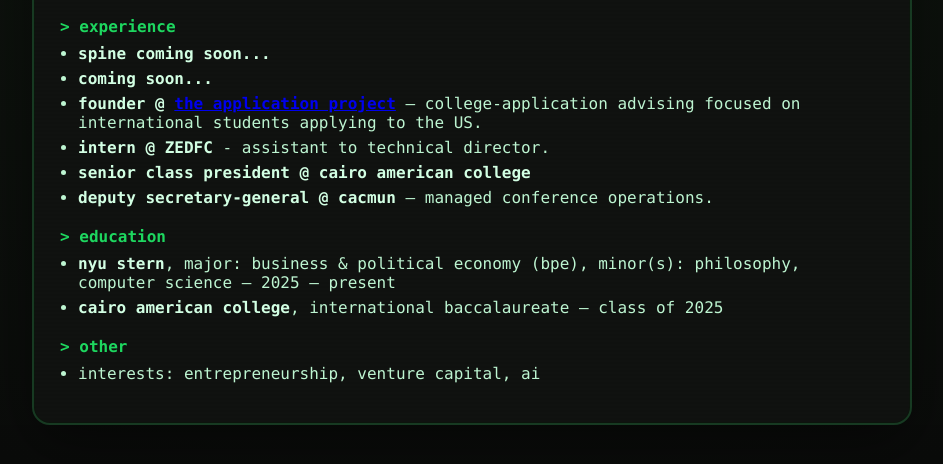
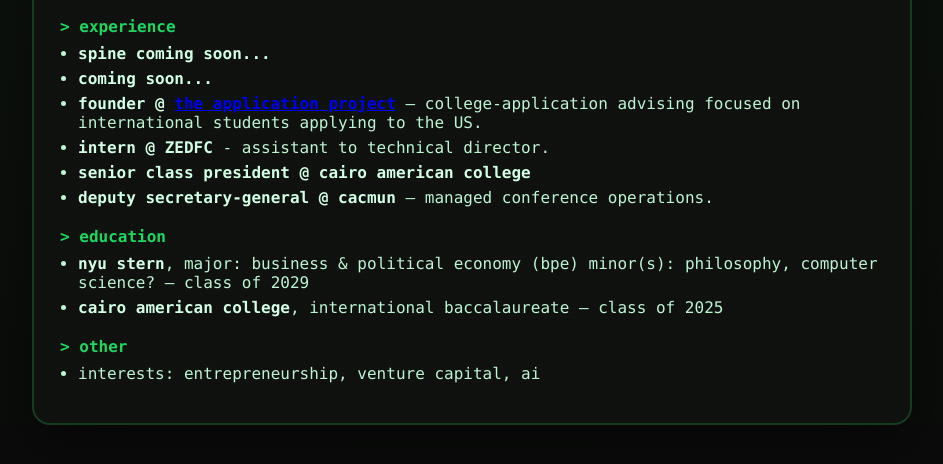
Before and after one commit to husseinabdouu/husseinabdou.github.io, a plain HTML site: page index.html in a window 1280 px wide. Shown: the part 210-674 px from the top of the page, without its empty margins (168-1111 px from the left). Drawn offline with Linux system fonts and the light colour scheme.

Commit message:
Update index.html

```diff
--- a/index.html
+++ b/index.html
@@ -49,7 +49,8 @@
 
       <h2>&gt; education</h2>
       <ul class="bullets">
-        <li><strong>nyu stern</strong>, major: business & political economy (bpe), minor(s): philosophy, computer science — 2025 – present</li>
+        <li><strong>nyu stern</strong>, major: business & political economy (bpe)
+                                        minor(s): philosophy, computer science?  — class of 2029</li>
         <li><strong>cairo american college</strong>, international baccalaureate — class of 2025</li>
       </ul>
 
```
